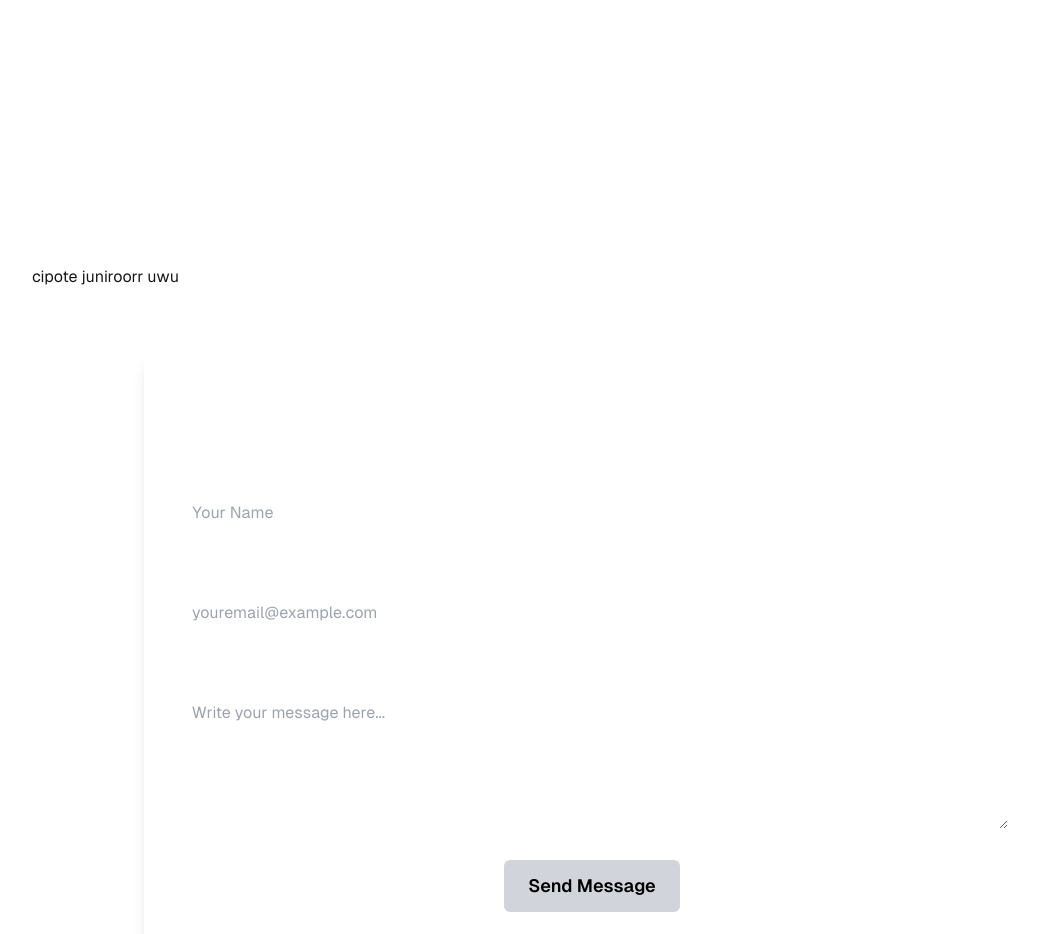
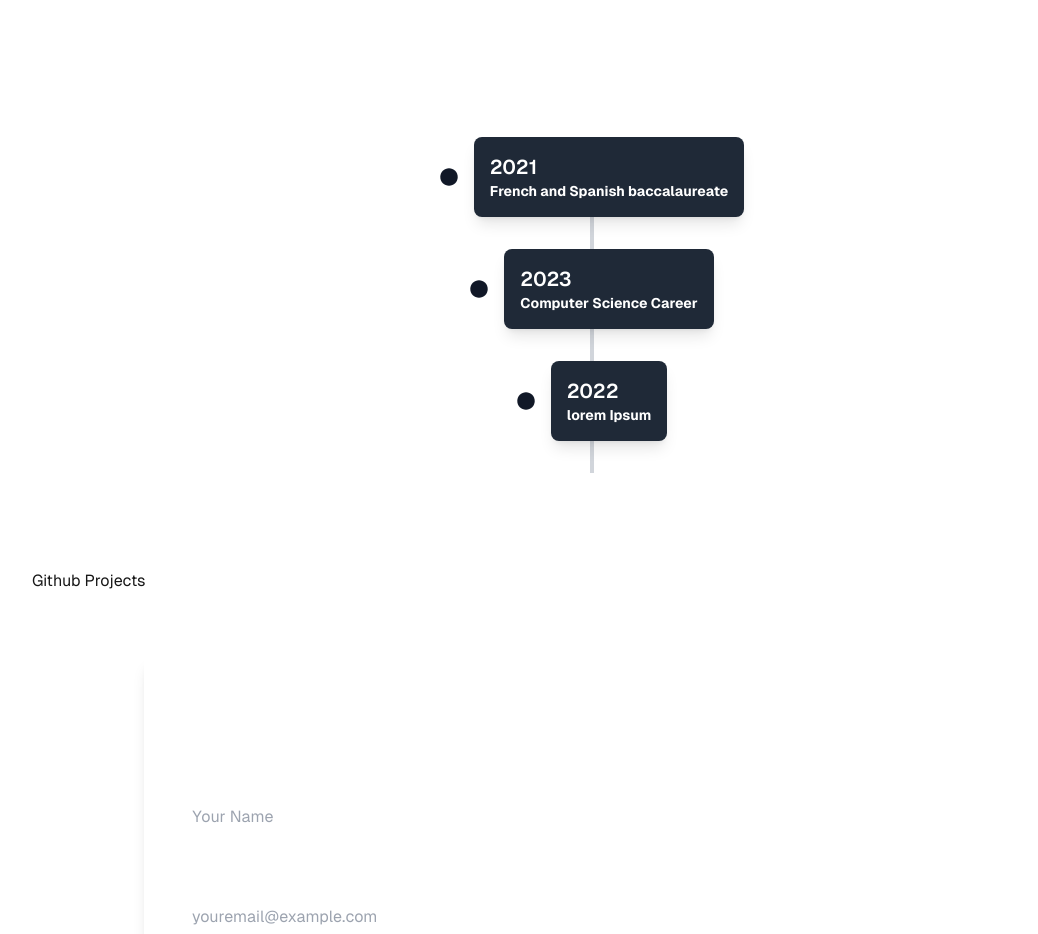
Before and after one commit to NatalyJaya/Portfolio, a Next.js app: page / in a window 1280 px wide. Shown: the part 1900-2834 px from the top of the page, without its empty margins (48-1086 px from the left). Built offline with nearby package versions, Linux system fonts and the light colour scheme.

Commit message:
schema trajectory

```diff
--- a/package.json
+++ b/package.json
@@ -14,6 +14,7 @@
     "react": "^18",
     "react-dom": "^18",
     "react-i18next": "^15.1.1",
+    "react-icons": "^5.5.0",
     "react-simple-typewriter": "^5.0.1",
     "styled-components": "^6.1.13",
     "typewriter-effect": "^2.21.0"
--- a/src/app/projects.tsx
+++ b/src/app/projects.tsx
@@ -1,6 +1,6 @@
 "use Client";
 export default function Project(){
     return (
-        <div> cipote juniroorr uwu</div>
+        <div> Github Projects</div>
     );
 }
--- a/src/app/trajectory.tsx
+++ b/src/app/trajectory.tsx
@@ -1,15 +1,31 @@
 "use client"
 
-import Image from "next/image";
+import { FaCircle } from "react-icons/fa";
 
 export default function Trajectory() {
+    const timeline = [
+        { year: "2021", description: "French and Spanish baccalaureate" },
+        { year: "2023", description: "Computer Science Career" },
+        { year: "2022", description: "lorem Ipsum" },
+    ];
+
     return (
-        <div className="text-4xl font-bold text-center  sm:text-left text-white mb-8 mx-[10%]">
+        <div className="text-4xl font-bold text-center sm:text-left text-white mb-8 mx-[10%]">
             <h2 className="text-4xl font-bold mb-6">Trajectory</h2>
-            <section className="flex flex-col justify-center gap-4 py-4 items-center ">
-
+            <section className="flex flex-col items-center relative">
+                <div className="w-1 bg-gray-300 absolute h-full left-1/2 transform -translate-x-1/2"></div>
+                {timeline.map((event, index) => (
+                    <div key={index} className="flex flex-col items-center mb-8 relative">
+                        <div className="flex items-center gap-4">
+                            <FaCircle className="text-gray-900 text-lg" />
+                            <div className="bg-gray-800 text-white p-4 rounded-lg shadow-lg">
+                                <h3 className="text-xl font-semibold">{event.year}</h3>
+                                <p className="text-sm">{event.description}</p>
+                            </div>
+                        </div>
+                    </div>
+                ))}
             </section>
         </div>
     );
-
 }
```
Also changed, not shown: 1 other file (tests, documents, lock files or other folders).
